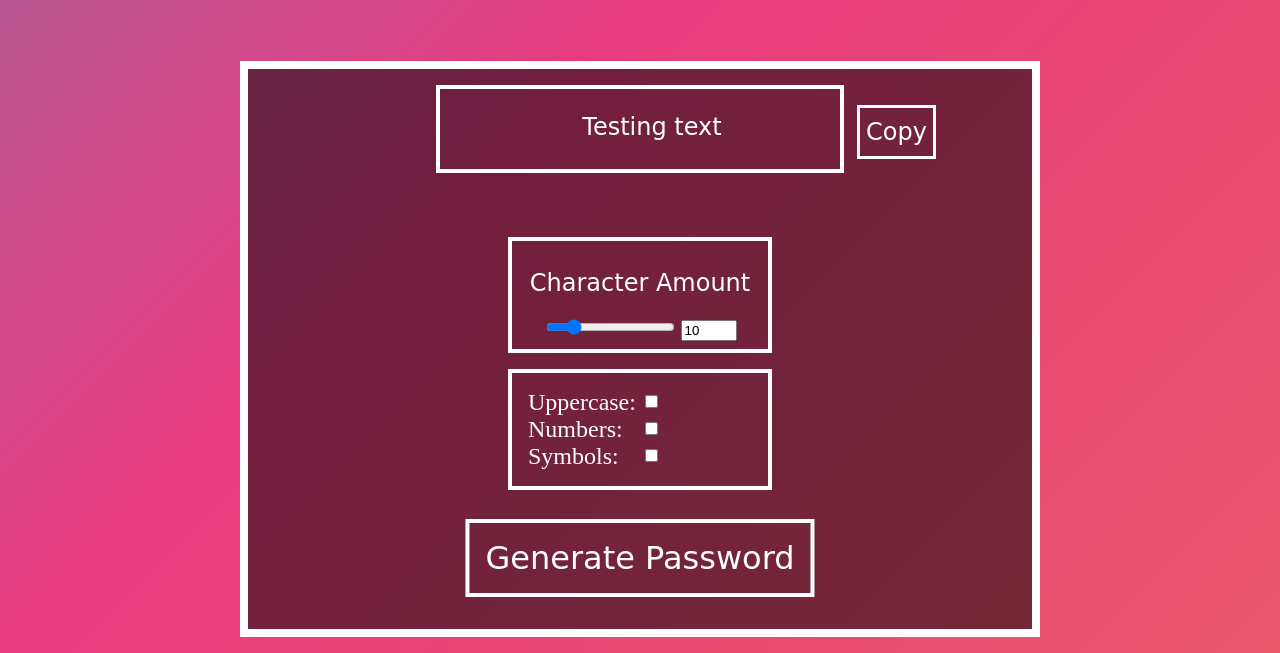
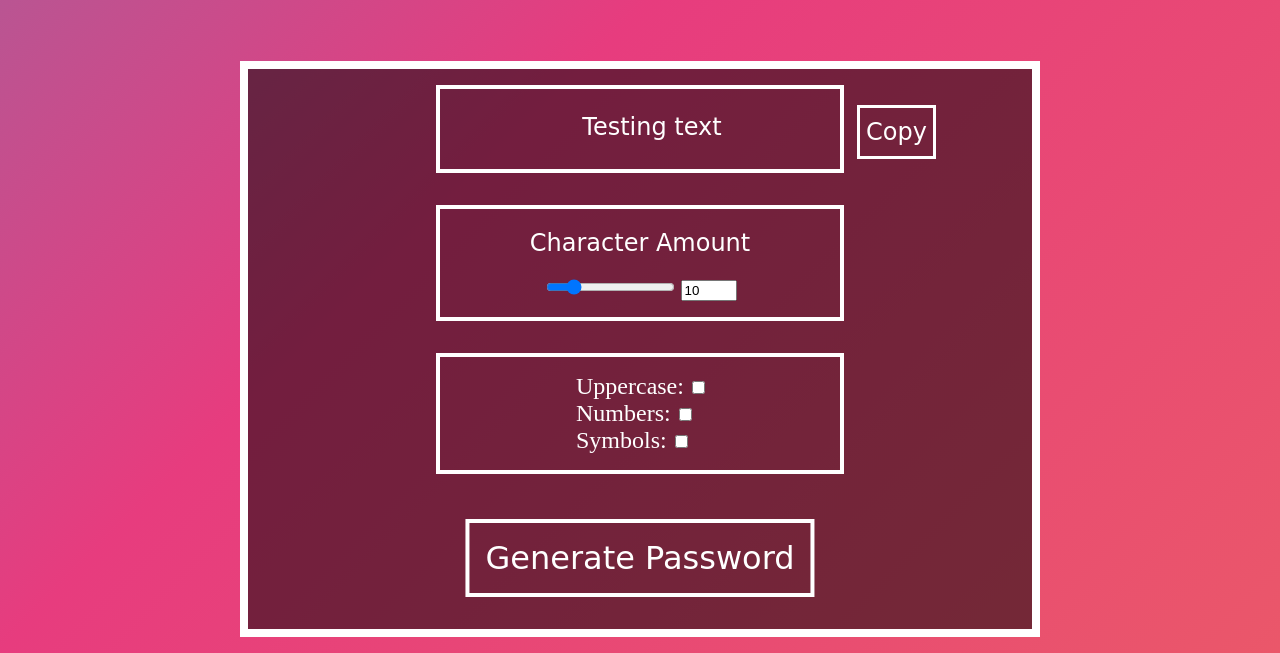
Before and after one commit to MakeItMike/new-password-generator, a plain HTML site: page public/index.html in a window 1280 px wide. Shown: the part 163-816 px from the top of the page. Drawn offline with Linux system fonts and the light colour scheme; a web font is replaced by a local one.

Commit message:
Finished styling

```diff
--- a/public/script.js
+++ b/public/script.js
@@ -23,12 +23,12 @@ function copyText() {
 	alert("Password copied: " + password);
 }
 
-/* TODO: Read and fix anything wrong.
-const characterAmountRange = document.getElementById('characterAmountRange');
-const characterAmountNumber = document.getElementById('characterAmountNumber');
-const includeUppercaseElement = document.getElementById('includeUppercase')
-const includeNumbersElement = document.getElementById('includeNumbers')
-const includeSymbolsElement = document.getElementById('includeSymbols')
+// TODO: Read and fix anything wrong.
+const characterAmountRange = document.getElementById('range');
+const characterAmountNumber = document.getElementById('number');
+const includeUppercaseElement = document.getElementById('includeUppercase');
+const includeNumbersElement = document.getElementById('includeNumbers');
+const includeSymbolsElement = document.getElementById('includeSymbols');
 const form = document.getElementById('passwordGeneratorForm');
 const passwordDisplay = document.getElementById('passwordDisplay');
 
@@ -87,7 +87,6 @@ function syncCharacterAmount(e){
 	characterAmountNumber.value = value;
 	characterAmountRange.value = value;
 }
-*/
 
 //———————————————————————————————————————//
 // SECTION Sockets                       //
--- a/public/style.css
+++ b/public/style.css
@@ -61,7 +61,7 @@ body {
 /*———————————————————————————————————————*/
 
 #main-container {
-	min-width: 50em;
+	width: 50em;
 	height: 50em;
 	position: absolute;
 	left: 50%;
@@ -70,7 +70,7 @@ body {
 }
 
 #title {
-	width: 100%;
+	width: 49em;
 	border: var(--border-1);
 	height: 5em;
 	position: relative;
@@ -128,7 +128,7 @@ body {
 	top: 1.5em;
 	height: 2.25em;
 	font-size: 1.5em;
-	transition: 0.5s;
+	transition: 0.25s;
 }
 
 #copy-text-btn:hover {
@@ -151,12 +151,12 @@ body {
 
 #character-amount-container {
 	position: relative;
-	top: 5em;
-	width: 15em;
+	top: 3em;
+	width: 25em;
 	left: 50%;
 	transform: translateX(-50%);
 	border: var(--border-2);
-	padding: 0.5em;
+	padding-bottom: 1em;
 }
 
 #character-amount-container h2 {
@@ -167,22 +167,31 @@ body {
 
 #options-container {
 	position: relative;
-	top: 6em;
+	top: 5em;
 	left: 50%;
 	transform: translateX(-50%);
-	width: 14em;
+	width: 23em;
 	padding: 1em;
 	text-align: left;
 	border: var(--border-2);
 }
 
+#options-container label {
+	position: relative;
+	left: 5em;
+}
+
 #options-container input {
-	position: absolute;
-	right: 8em;
+	position: relative;
 	background-color: none;
+	left: 9em;
 	margin-top: 0.5em;
 	font-family: var(--font-family-2);
 	font-weight: 400;
+}
+
+#options-container input:hover {
+	background: white;
 }
 
 #generate-password-btn {
@@ -192,7 +201,7 @@ body {
 	transform: translateX(-50%);
 	font-size: 2em;
 	padding: 0.5em;
-	transition: 0.5s;
+	transition: 0.25s;
 }
 
 #generate-password-btn:hover {
```
